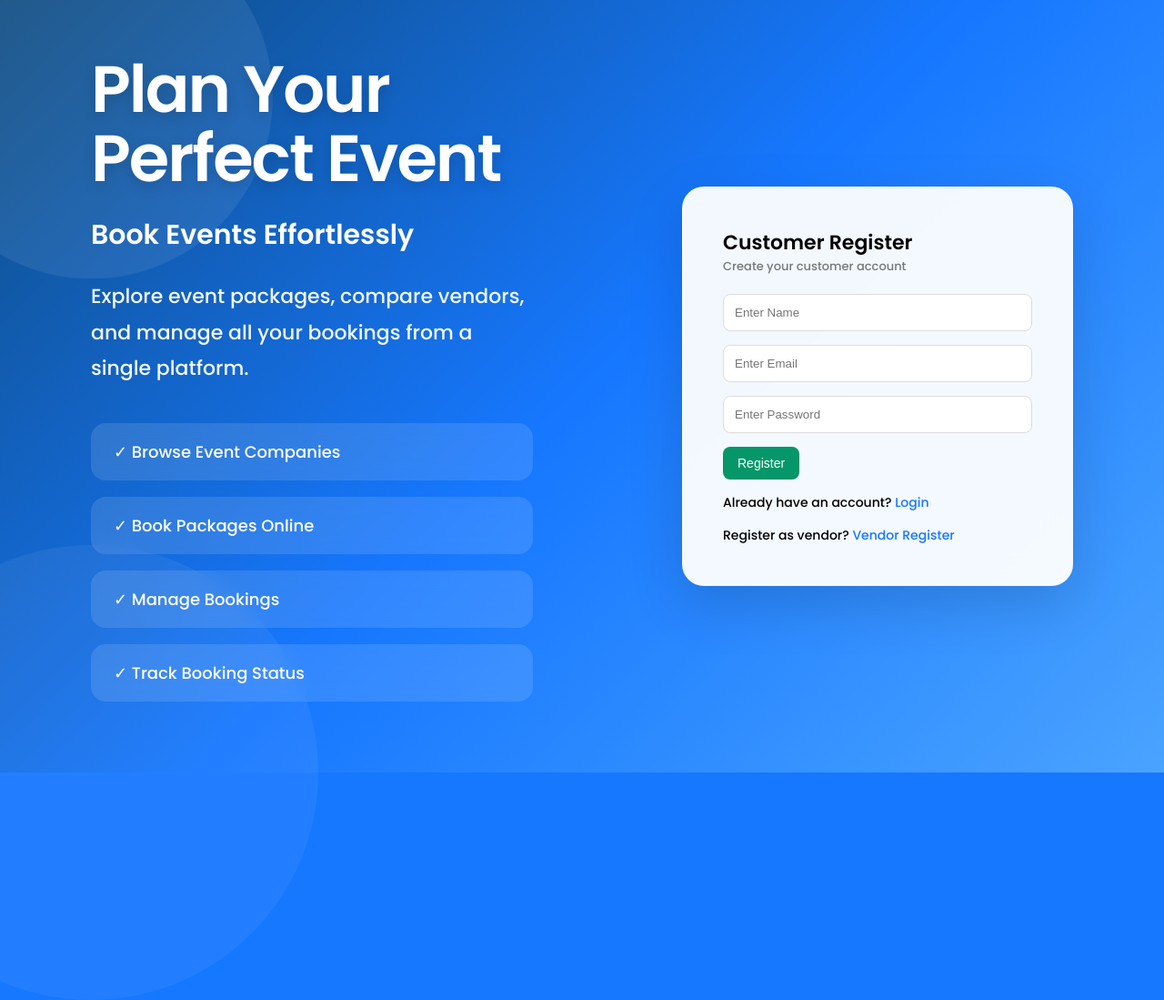
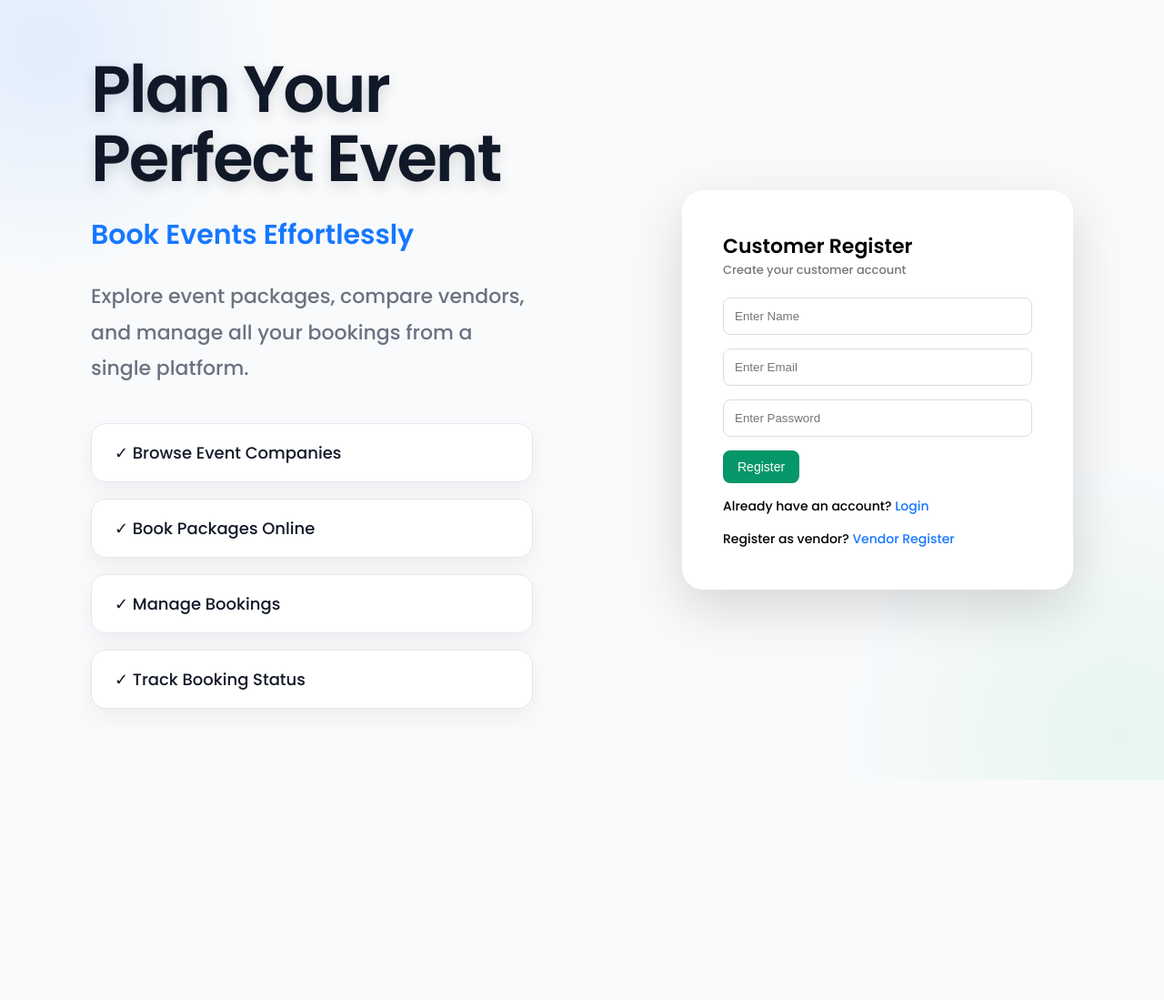
Before and after one commit to AliaSham/event_saas, a PHP site: page /auth/register.php in a window 1280 px wide. Shown: the whole page at 91% size. After the commit the page ends 857 px from the top, so only its background shows below. Run offline with PHP 8.4, Linux system fonts and the light colour scheme.

Commit message:
buang bakcground biru

```diff
--- a/assets/css/style.css
+++ b/assets/css/style.css
@@ -248,28 +248,19 @@ a {
 
     min-height:100vh;
     width:100%;
-
+    overflow:hidden;
     display:flex;
     justify-content:space-between;
     align-items:center;
-
     padding:60px 100px;
     box-sizing:border-box;
     position:relative;
-
-    background:linear-gradient(
-        135deg,
-        #0f4c81,
-        #1677ff,
-        #4aa3ff
-    );
+    background:#f8fafc;
     background-repeat:no-repeat;
     background-size:100% 100%;
-
-}
-
+}
 .auth-left{
-    color:white;
+    color:#111827;
     width:45%;
 
     padding-top:0;
@@ -283,7 +274,7 @@ a {
 
     margin-top:0;
     margin-bottom:25px;
-    color:white;
+    color:#111827;
     letter-spacing:-2px;
     text-shadow:
     0 5px 15px rgba(0,0,0,.15);
@@ -295,7 +286,7 @@ a {
 
     font-size:30px;
     font-weight:600;
-    color:white;
+    color:#1677ff;
     margin-bottom:25px;
     opacity:0;
     animation:fadeUp 0.8s ease .3s forwards;
@@ -305,7 +296,7 @@ a {
 .auth-left p{
     font-size:22px;
     line-height:1.8;
-    color:rgba(255,255,255,.95);
+    color:#6b7280;
     max-width:700px;
     margin-bottom:40px;
     opacity:0;
@@ -320,14 +311,17 @@ a {
 .auth-left li{
 
     list-style:none;
-    background:rgba(255,255,255,.12);
+    background:white;
     backdrop-filter:blur(10px);
     padding:18px 25px;
+    border:1px solid #e5e7eb;
     border-radius:16px;
     margin-bottom:18px;
+    box-shadow:
+    0 10px 25px rgba(0,0,0,.05);
     font-size:18px;
     font-weight:500;
-    color:white;
+    color:#111827;
     opacity:0;
     animation:fadeUp .8s ease forwards;
     transition:.3s;
@@ -1507,17 +1501,20 @@ a {
 
     position:absolute;
 
-    width:500px;
-
-    height:500px;
+    width:600px;
+    height:600px;
 
     border-radius:50%;
 
-    background:rgba(255,255,255,.06);
+    background:
+    radial-gradient(
+        circle,
+        rgba(34,197,94,.08),
+        transparent 70%
+    );
 
     bottom:-250px;
-
-    left:-150px;
+    right:-250px;
 
 }
 @media(max-width:1200px){
@@ -1566,19 +1563,20 @@ a {
 
     position:absolute;
 
-    width:400px;
-
-    height:400px;
-
-    background:rgba(255,255,255,.08);
+    width:500px;
+    height:500px;
 
     border-radius:50%;
 
-    top:-100px;
-
-    left:-100px;
-
-    animation:floatCircle 8s ease-in-out infinite;
+    background:
+    radial-gradient(
+        circle,
+        rgba(22,119,255,.10),
+        transparent 70%
+    );
+
+    top:-200px;
+    left:-200px;
 
 }
 @keyframes floatCircle{
@@ -1630,12 +1628,13 @@ a {
 html,
 body{
     min-height:100%;
-}
-
+       background:
+    linear-gradient(
+        180deg,
+        #f8fafc,
+        #eef2f7
+    );
+}
 .auth-wrapper{
     min-height:100vh;
 }
-
-body{
-    background:#1677ff;
-}
```
